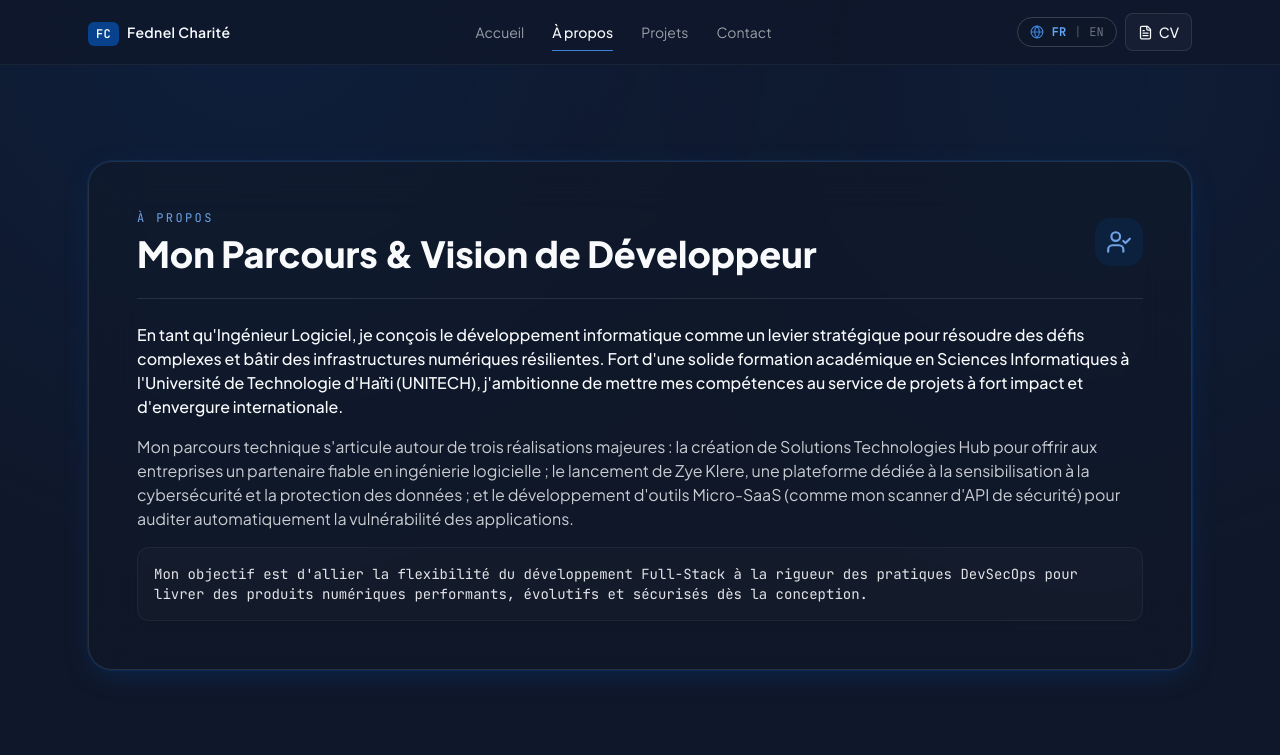
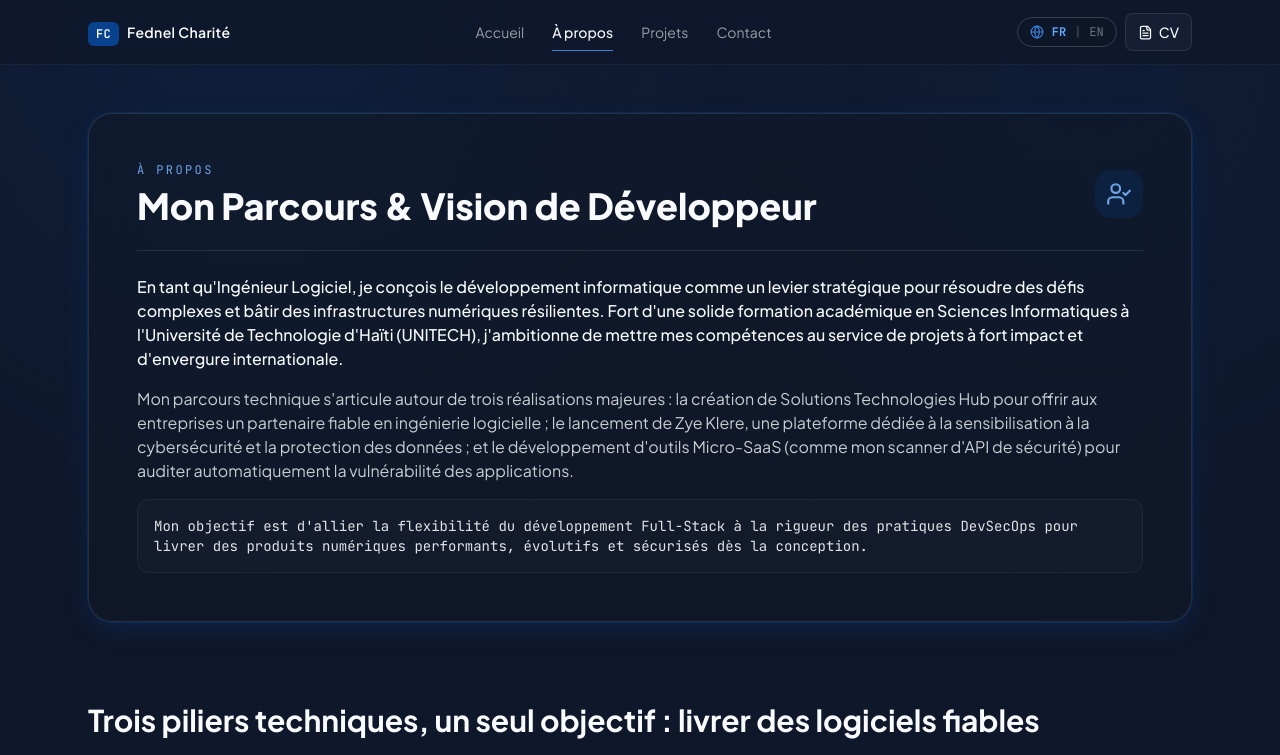
Before and after one commit to Feddy509/fednelCharite-portfolio, a Next.js app: page /about in a window 1280 px wide. Shown: the top 755 px of the page. Built offline with nearby package versions, Linux system fonts and the light colour scheme.

Commit message:
correction des marges

```diff
--- a/app/about/page.tsx
+++ b/app/about/page.tsx
@@ -67,7 +67,7 @@ export default function AboutPage() {
     };
 
   return (
-    <div className="mx-auto max-w-6xl px-6 py-16 sm:py-24 font-sans text-paper">
+    <div className="mx-auto max-w-6xl px-6 pt-6 pb-16 sm:pt-8 sm:pb-24 font-sans text-paper">
 
       {/* ---------------------------------------------------------------- */}
       {/* 1. SEKSYON BIOGRAFIC ANLE NET                                    */}
--- a/app/contact/page.tsx
+++ b/app/contact/page.tsx
@@ -65,7 +65,7 @@ export default function ContactPage() {
   };
 
   return (
-    <div className="mx-auto max-w-6xl px-6 py-16 sm:py-24">
+    <div className="mx-auto max-w-6xl px-6 pt-6 pb-16 sm:pt-8 sm:pb-24 font-sans text-paper">
       {/* ---------------------------------------------------------------- */}
       {/* En-tête de la page (Aérée)                                       */}
       {/* ---------------------------------------------------------------- */}
--- a/app/layout.tsx
+++ b/app/layout.tsx
@@ -23,11 +23,11 @@ const jetbrainsMono = JetBrains_Mono({
 const siteUrl = personalInfo?.social?.website || "https://fednelcharite.com";
 
 export const metadata: Metadata = {
-  title: `${personalInfo.name} - Software Engineer & Full-Stack Developer`,
+  title: `${personalInfo.name} - Full-Stack Software Engineer & Aspiring DevSecOps`,
   description: personalInfo.heroVision,
   metadataBase: new URL(siteUrl),
   openGraph: {
-    title: `${personalInfo.name} - Software Engineer & Full-Stack Developer`,
+    title: `${personalInfo.name} - Full-Stack Software Engineer & Aspiring DevSecOps`,
     description: personalInfo.heroVision,
     url: siteUrl,
     siteName: personalInfo.name,
@@ -49,7 +49,8 @@ export default function RootLayout({
           <ResumeModalProvider>
             <div className="flex min-h-screen flex-col">
               <Navbar />
-              <main className="flex-1">{children}</main>
+              {/* main kounye a gen padding-top kout ak fleksib */}
+              <main className="flex-1 pt-2 sm:pt-4">{children}</main>
               <Footer />
             </div>
           </ResumeModalProvider>
--- a/app/page.tsx
+++ b/app/page.tsx
@@ -60,6 +60,7 @@ export default function HomePage() {
     };
 
   return (
+
     <>
       {/* ---------------------------------------------------------------- */}
       {/* Hero Section                                                     */}
--- a/app/projects/page.tsx
+++ b/app/projects/page.tsx
@@ -80,7 +80,7 @@ export default function ProjectsPage() {
   }, [activeFilter, data.projects]);
 
   return (
-    <div className="mx-auto max-w-7xl px-6 py-16 sm:py-24 font-sans text-paper">
+    <div className="mx-auto max-w-7xl px-6 pt-6 pb-16 sm:pt-8 sm:pb-24 font-sans text-paper">
       {/* ---------------------------------------------------------------- */}
       {/* En-tête de la page                                               */}
       {/* ---------------------------------------------------------------- */}
```
